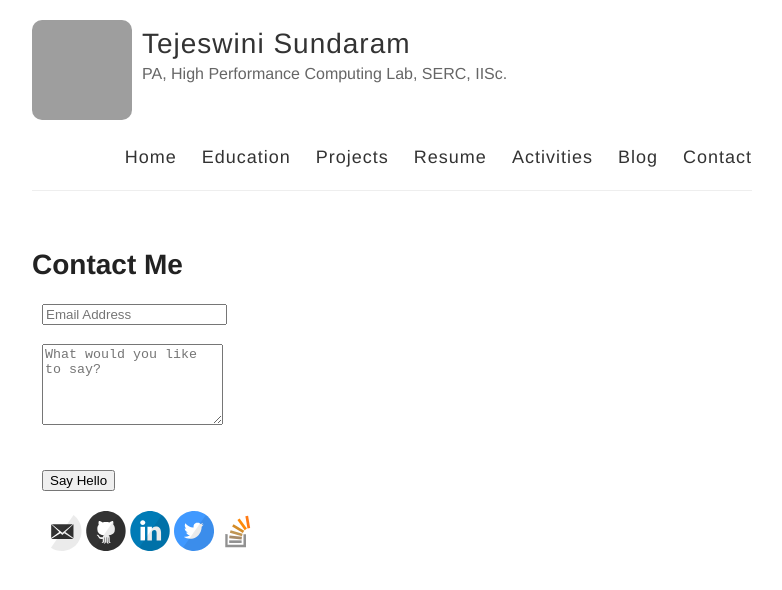
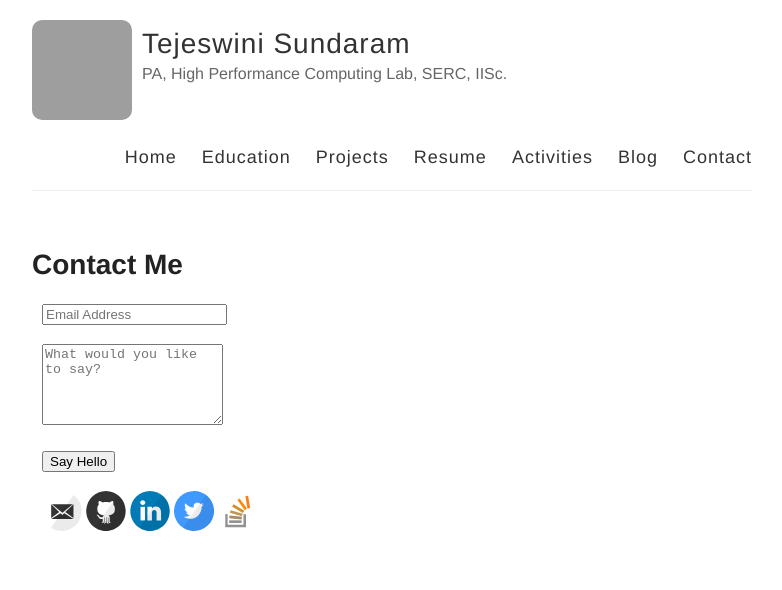
Before and after one commit to tejeswinisundaram/tejeswinisundaram.github.io, a Jekyll site: the page built from contact.html, in a window 1280 px wide. Shown: the top 590 px of the page, without its empty margins (248-1030 px from the left). Built offline with Jekyll 4.4.1, drawn with Linux system fonts in a browser that asks for light colours; Markdown is read by kramdown in place of the engine named in the settings; grey boxes are pictures that could not be loaded.

Commit message:
Update contact.html

```diff
--- a/contact.html
+++ b/contact.html
@@ -10,10 +10,9 @@ permalink: /contact/
     <input type='hidden' name='redirect_to' value='{{ site.url |}}/thankyou/' />
     <input type="text" name="email" class="field-light" placeholder="Email Address"> <br/> <br/>
     <textarea type="text" name="content" class="field-light" rows="5" placeholder="What would you like to say?"></textarea><br/> <br/>
-     <div class="g-recaptcha" data-sitekey="6LcHJRETAAAAAIt2OP3FlrPfQ6QM588G6mu42Ijc"></div><br/>
+     <div class="g-recaptcha" data-sitekey="6LcHJRETAAAAAIt2OP3FlrPfQ6QM588G6mu42Ijc"></div>
     <input type="submit" class="button button-blue button-big mobile-block" value="Say Hello"> <br/>
-  </form>
-  <br/ >
+  </form> <br/>
 {% if site.footer-links.dribbble %}<a href="https://dribbble.com/{{ site.footer-links.dribbble }}"><i class="svg-icon dribbble"></i></a>{% endif %}
 {% if site.footer-links.email %}<a href="mailto:{{ site.footer-links.email }}"><i class="svg-icon email"></i></a>{% endif %}
 {% if site.footer-links.facebook %}<a href="https://www.facebook.com/{{ site.footer-links.facebook }}"><i class="svg-icon facebook"></i></a>{% endif %}
```
